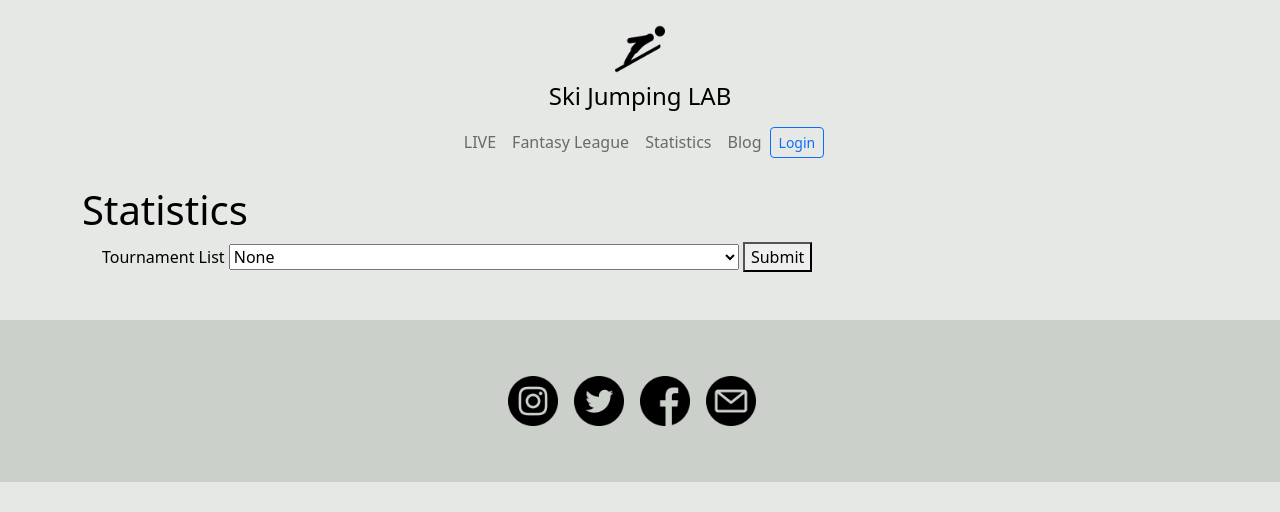
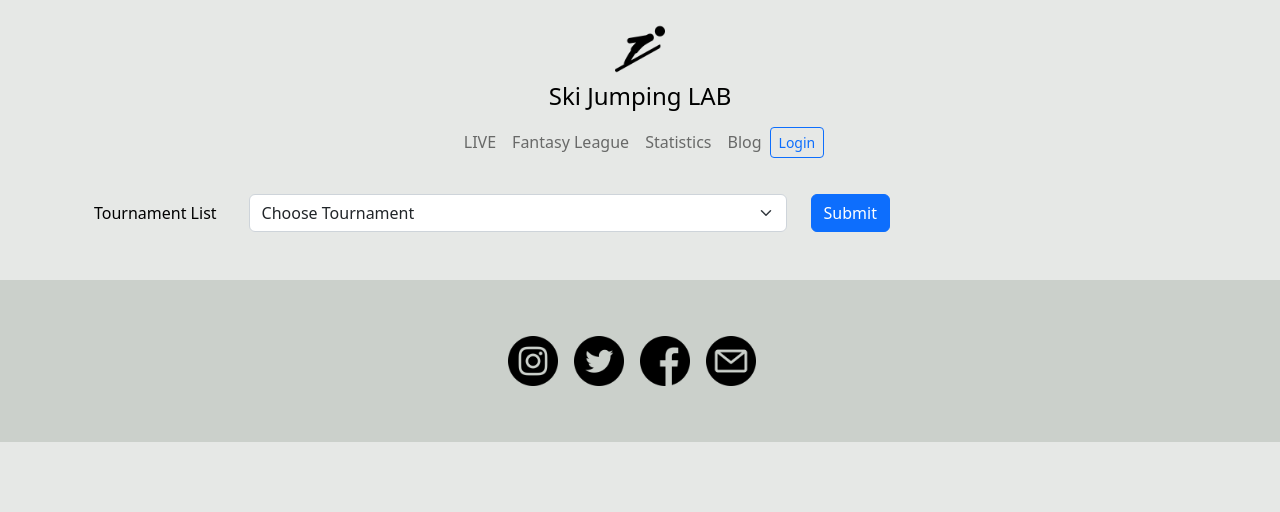
Before and after one commit to ff888/SkiJumpinLAB.com, a Django app: page /statistics/ in a window 1280 px wide. Shown: the top 512 px of the page. Run offline with Django 4.2, Linux system fonts and the light colour scheme; parts of the project's set-up code (start-up, migrations or seed data) failed here and were passed over.

Commit message:
Add styles to statistics and tables

```diff
--- a/ski/templates/ski/statistics.html
+++ b/ski/templates/ski/statistics.html
@@ -1,21 +1,30 @@
 {% extends 'ski/base.html' %}
 {% block content %}
-<h1>Statistics</h1>
-<div class="container m-2">
+<div class="container my-4">
     <form method="GET" action="{% url 'statistics' %}">
-        <label>Tournament List</label>
-        <select name="csv_file">
-            <option value="">None</option>
+        <div class="row align-items-center">
+            <div class="col-auto">
+                <label class="me-2">Tournament List</label>
+            </div>
+            <div class="col-auto">
+                <select name="csv_file" class="form-select">
+                    <option value="">Choose Tournament</option>
                     {% for file in csv_files %}
                     <option value="{{ file }}">{{ file }}</option>
                     {% endfor %}
                 </select>
-        <button type="submit">Submit</button>
+            </div>
+            <div class="col-auto">
+                <button type="submit" class="btn btn-primary">Submit</button>
+            </div>
+        </div>
     </form>
 </div>
 
 {% if rows %}
-<table>
+<div class="container">
+    <div class="table-responsive">
+        <table class="table table-striped table-bordered">
             <thead>
             <tr>
                 <th>RANKING</th>
@@ -43,7 +52,8 @@
             {% endfor %}
             </tbody>
         </table>
+    </div>
+</div>
 {% endif %}
 
-
 {% endblock content %}
--- a/ski/views.py
+++ b/ski/views.py
@@ -29,10 +29,10 @@ def statistics(request):
     # Check if the request method is GET
     if request.method == 'GET':
         # Get the value of the 'csv_file' parameter from the request's GET dictionary
-        csv_file = request.GET.get('csv_file', None)
+        csv_file = request.GET.get('csv_file')
 
         # if parameter was passed in the request
-        if csv_file:
+        if csv_file in csv_files:
             # path to selected CSV file
             file_path = os.path.join(csv_folder, csv_file)
             # create a pandas dataframe
@@ -42,7 +42,7 @@ def statistics(request):
             # Convert the dataframe to a list of dictionaries representing each row
             rows = df.to_dict('records')
             # Set the title
-            title = 'Statistics - ' + csv_file
+            title = f"Statistics - {csv_file}"
             return render(request, 'ski/statistics.html', {'rows': rows, 'title': title})
 
     return render(request, 'ski/statistics.html', {'csv_files': csv_files, 'title': 'Statistics'})
```
Lines whose indentation alone changed are shown as unchanged.
